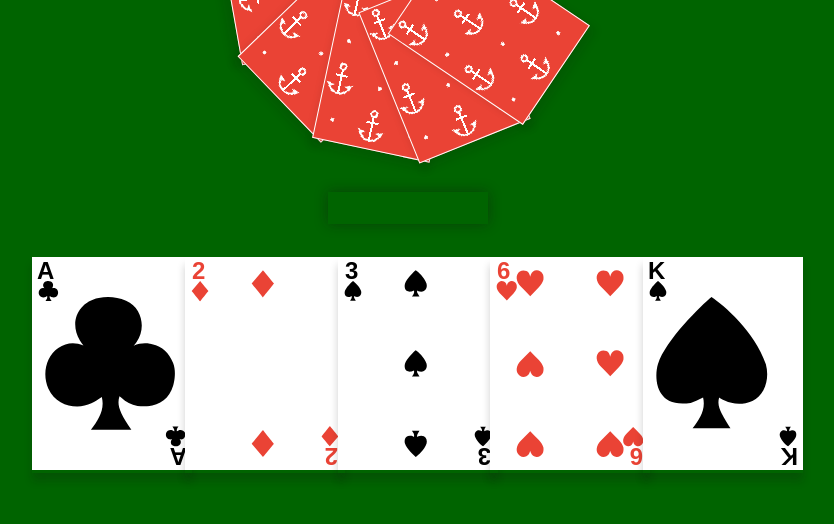
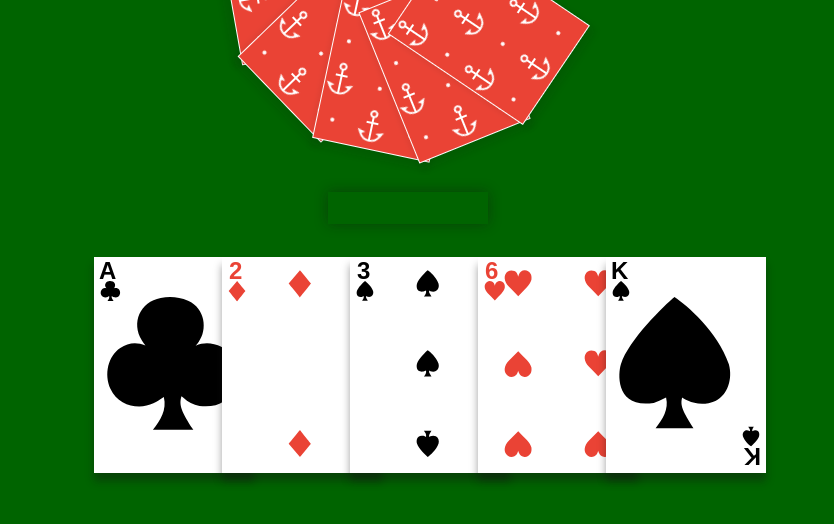
Before and after one commit to mattorchard/go-fish, a React (Create React App) app: page / in a window 1280 px wide. Shown: the top 524 px of the page, without its empty margins (360-1194 px from the left). Built offline with nearby package versions, Linux system fonts and the light colour scheme.

Commit message:
Improves hand styles

```diff
--- a/src/components/Card.css
+++ b/src/components/Card.css
@@ -25,6 +25,10 @@
     min-width: 100px;
 }
 
+.card {
+    background-color: white;
+}
+
 .card__back {
     border: .1em solid white;
     background-size: 50%;
--- a/src/components/Hand.css
+++ b/src/components/Hand.css
@@ -3,17 +3,28 @@
     flex-wrap: wrap;
     justify-content: center;
     margin: 2em;
+    transform-style: preserve-3d;
+}
+
+@supports (display: grid) {
+    .hand {
+        grid-template-columns: repeat(5, 10vw) auto;
+        grid-template-rows: repeat(5, 10vh) auto;
+        display: grid;
+    }
 }
 
 .hand .card {
-    box-shadow: 0 .5rem .5rem rgba(20,20,20,.2);
+    box-shadow: 0 .5rem .5rem rgba(20,20,20,.4);
 }
 
 .hand__slot {
     margin-right: -1.2rem;
+    transform: translate(0, 0);
     transition: transform .3s ease;
     background: none;
     border: none;
+    transition-delay: 0.1s;
 }
 
 .hand__slot:not(:disabled) {
@@ -22,7 +33,7 @@
 .hand__slot:not(:disabled):hover,
 .hand__slot:not(:disabled):focus {
     outline: none;
-    transform: translate(0, -25%);
+    transform: translate(0, -4em);
     transition-delay: 0s;
 }
 
@@ -33,19 +44,22 @@
     width: 100%;
     height: 20vh;
 }
+
 .opponent-hand .card {
     box-shadow: 0 .5rem .5rem rgba(20,20,20,.1);
+    backface-visibility: hidden;
 }
 .opponent-hand__slot {
     position: absolute;
-    transition: transform .5s ease;
     top: 0;
     left: 50%;
+    transition: transform .5s ease;
     transform-origin: 50% 0;
     --child-index: 0;
     --child-ratio: calc(var(--child-index) / var(--child-count));
     transform: translate(-50%, -25%) rotateZ(80deg) rotateZ(calc(var(--child-ratio) * -170deg)) translate(0, 1rem);
 }
+
 
 .spread {
     display: grid;
```
Also changed, not shown: src/components/OponentHand.js (+4 -4 lines).
